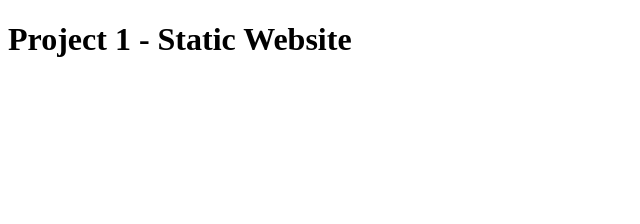
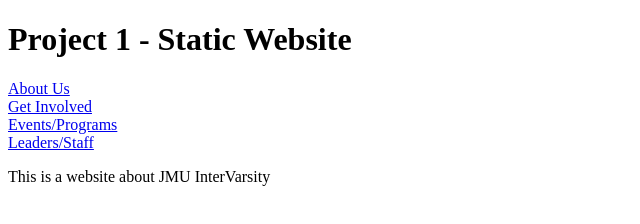
Before and after one commit to longencp/CS347project1, a plain HTML site: page index.html in a window 1280 px wide. Shown: the whole page, without its empty margins (0-640 px from the left). Drawn offline with Linux system fonts and the light colour scheme.

Commit message:
Added navigation

```diff
--- a/index.html
+++ b/index.html
@@ -2,13 +2,16 @@
 <html lang="en">
 
 <head>
-    <style>
-      Test
-    </style>
+    <style></style>
 </head>
 
 <body>
   <h1>Project 1 - Static Website</h1>
+  <div><a href=about.html>About Us</a></div>
+  <div><a href=getInvolved.html>Get Involved</a></div>
+  <div><a href=programs.html>Events/Programs</a></div>
+  <div><a href=staff.html>Leaders/Staff</a></div>
+  <p>This is a website about JMU InterVarsity </p>
 
 </body>
 
```
Also changed, not shown: about.html (added), getInvolved.html (added), programs.html (added), staff.html (added).
